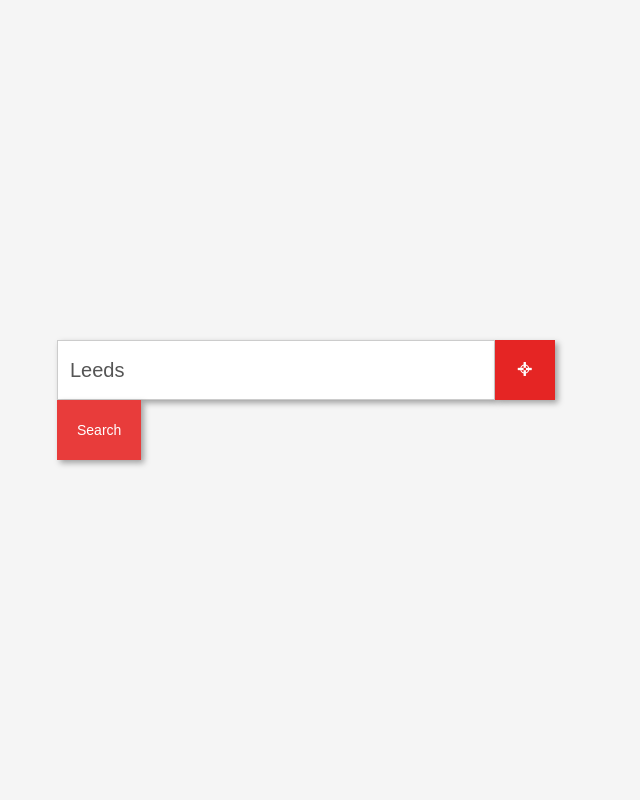
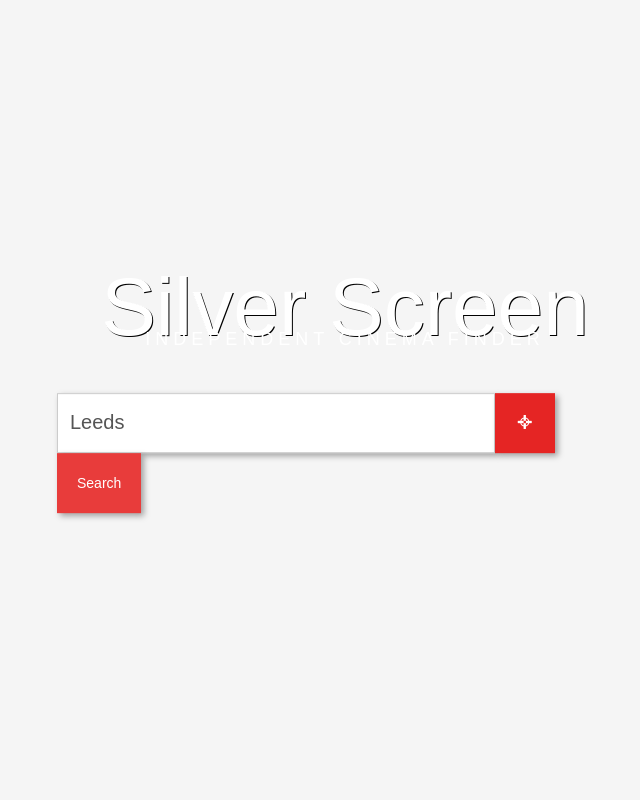
Before and after one commit to Awilson089/Cinema-Finder, a PHP site: page / in a window 1280 px wide. Shown: the whole page, without its empty margins (295-935 px from the left). Run offline with PHP 8.4, Linux system fonts and the light colour scheme; some libraries are stand-ins or nearby versions; some web fonts are replaced.

Commit message:
Added logo and strap line to homepage

```diff
--- a/src/index.php
+++ b/src/index.php
@@ -9,24 +9,26 @@
 	<div class="map-wrap">
 	    <div id="map"></div>
 
-		<div class="lander">
-			<div class="map-form">
-				<form id="location-form" class="form-inline">
-		   			<input type="text" id="address" name="location" value="Leeds" class="form-control">
-                    <a href="#" class="btn btn-primary location" onclick="use_location();"><span class="glyphicon glyphicon-screenshot" aria-hidden="true"></span></a>
-					<button type="submit" onclick="convert_address();" class="btn btn-primary">Search</button>
-				</div>
+		<div class="map-form">
+			<div class="logo">Silver Screen</div>
+			<div class="strap">Independent Cinema Finder</div>
+
+			<form id="location-form" class="form-inline">
+	   			<input type="text" id="address" name="location" value="Leeds" class="form-control">
+                <a href="#" id="locate" class="btn btn-primary location"><span class="glyphicon glyphicon-screenshot" aria-hidden="true"></span></a>
+				<button type="submit" id="search" class="btn btn-primary">Search</button>
 			</form>
-			<div class="grid image-grid">
-				<div class="grid-sizer"></div>
-			</div>
+		</div>
+
+		<div class="grid image-grid">
+			<div class="grid-sizer"></div>
 		</div>
 
 		<div class="nearest-cinema">
 			<div class="container-fluid">
 				<div class="row">
 					<div class="col-sm-12">
-						<h2>Nearest Cinemas <span href="#" class="pull-right toggler"><i class="fa fa-chevron-down"></i></span></h2>
+						<h3>Nearest Cinemas <span href="#" class="pull-right toggler"><i class="fa fa-chevron-down"></i></span></h3>
 					</div>
 				</div>
 				<div class="row">
```
